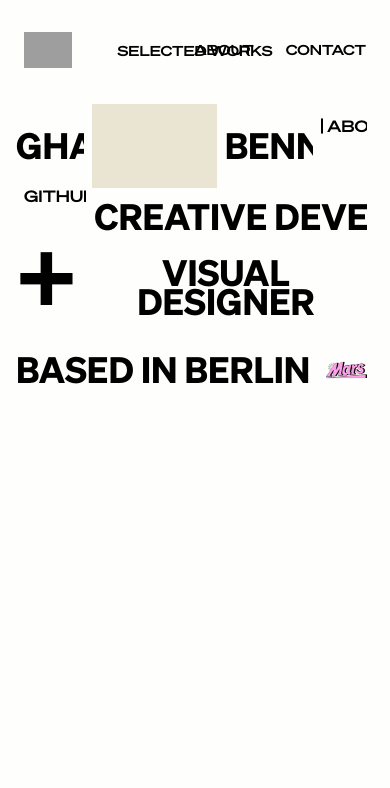
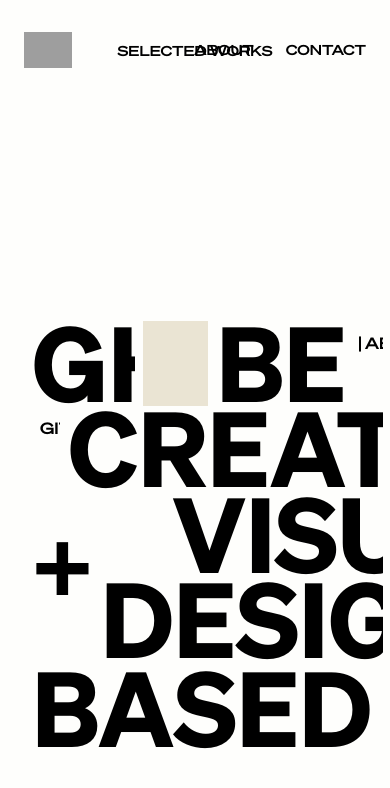
Before and after one commit to GhadaBN/dev-portfolio, a React (Vite) app: page / in a window 390 px wide. Shown: the top 788 px of the page. Built offline with nearby package versions, Linux system fonts and the light colour scheme; grey boxes are pictures that could not be loaded.

Commit message:
initial commit branch

```diff
--- a/src/components/Header.jsx
+++ b/src/components/Header.jsx
@@ -5,8 +5,8 @@ import { assets } from "../assets/assets";
 
 const Header = () => {
   return (
-    <header className="absolute left-4 sm:left-0 md:bottom-8 md:left-4 lg:left-6 w-[90vw]">
-      <div className="relative text-4xl md:text-customXl font-sohne font-book leading-x-tight uppercase whitespace-nowrap flex items-center space-x-2">
+    <header className="absolute bottom-8 left-8 w-[90vw]">
+      <div className="relative text-customXl font-sohne font-book leading-x-tight uppercase whitespace-nowrap flex items-center space-x-2">
         <div className="overflow-hidden">
           <span className="inline-block transform translate-y-full animate-maskReveal">
             GHADA
@@ -33,7 +33,7 @@ const Header = () => {
         </div>
       </div>
 
-      <div className="relative text-4xl md:text-customXl font-sohne font-book leading-x-tight uppercase whitespace-nowrap flex items-center space-x-2">
+      <div className="relative text-customXl font-sohne font-book leading-x-tight uppercase whitespace-nowrap flex items-center space-x-2">
         <div className="overflow-hidden relative mb-10">
           <a
             href={"https://github.com/GhadaBN"}
@@ -56,7 +56,7 @@ const Header = () => {
           </span>
         </div>
       </div>
-      <div className="text-4xl md:text-customXl font-sohne leading-x-tight font-book uppercase">
+      <div className="text-customXl font-sohne leading-x-tight font-book uppercase">
         <div className="flex items-center overflow-hidden">
           <span className="relative text-customXl -top-3 inline-block transform translate-y-full animate-maskReveal delay-1200">
             +
@@ -66,7 +66,7 @@ const Header = () => {
           </span>
         </div>
       </div>
-      <div className="flex items-center text-4xl md:text-customXl leading-x-tight font-sohne font-book uppercase whitespace-nowrap overflow-hidden">
+      <div className="flex items-center text-customXl leading-x-tight font-sohne font-book uppercase whitespace-nowrap overflow-hidden">
         <span className="inline-block transform translate-y-full animate-maskReveal delay-800">
           BASED IN BERLIN
         </span>
```
